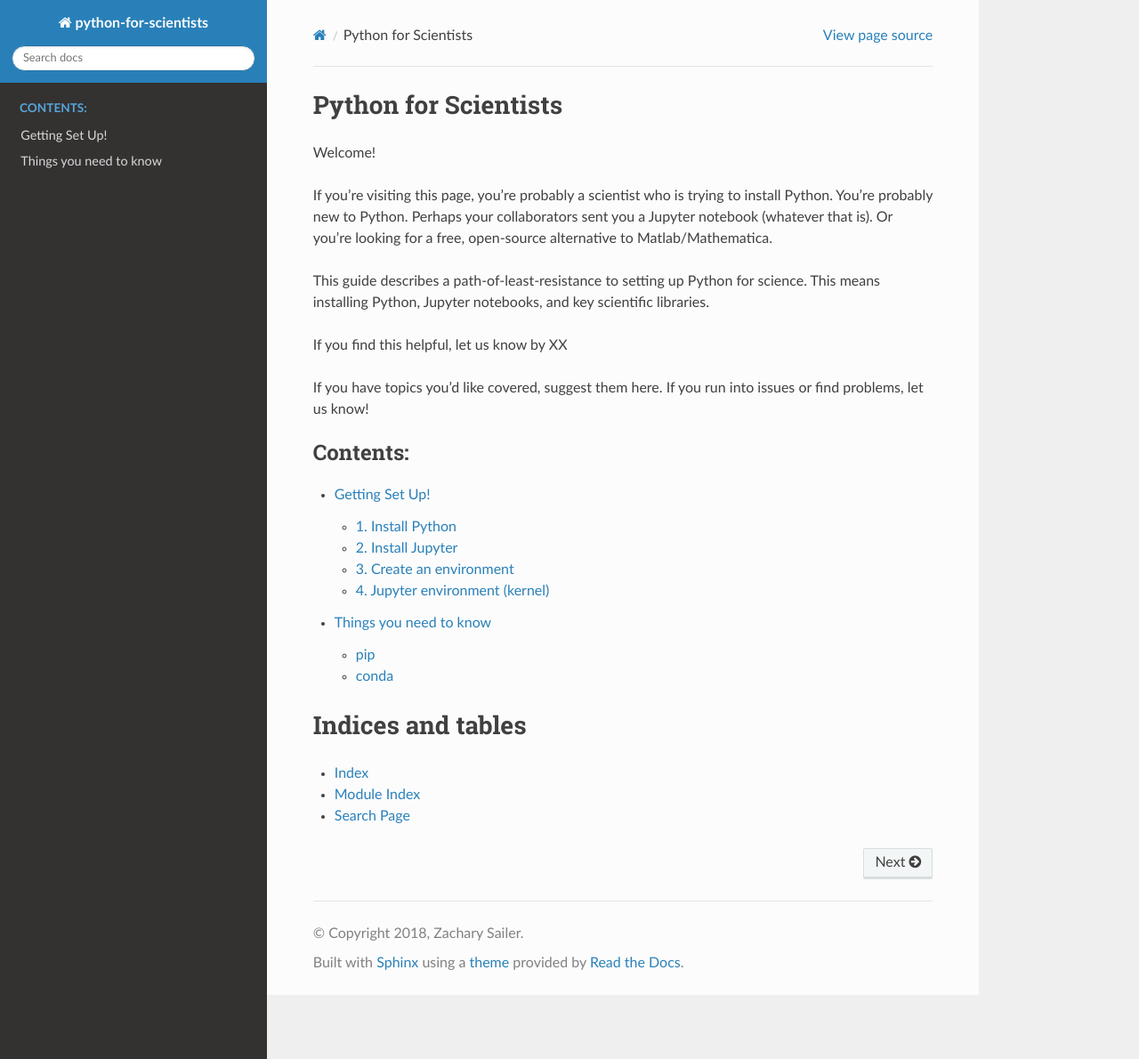
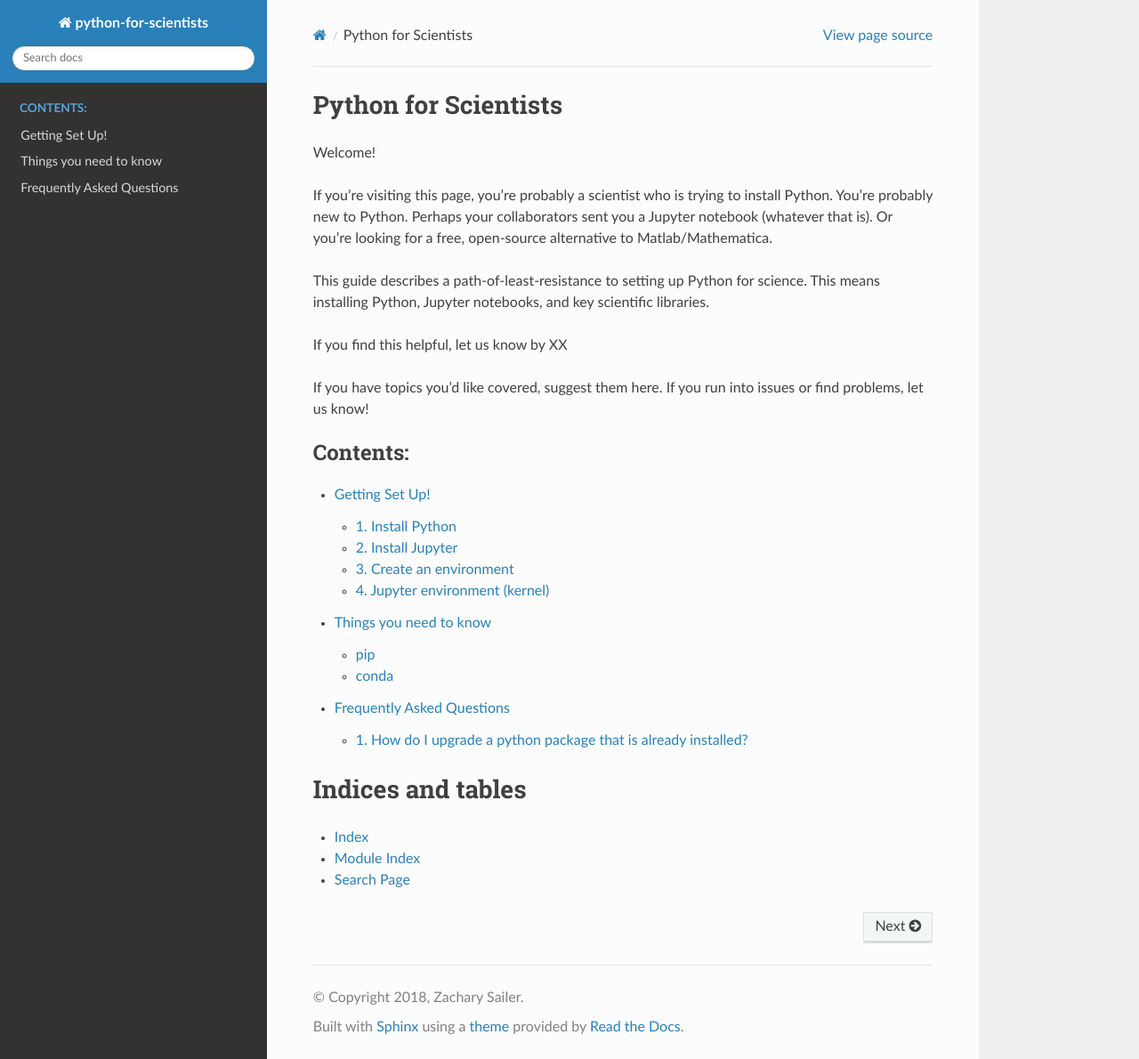
Before and after one commit to Zsailer/python-for-scientists, a Sphinx documentation site: the page built from docs/index.rst, in a window 1280 px wide and 1190 px high. Shown: the whole window at 89% size. Built offline with Sphinx 7.4.7 and the Read the Docs theme 2.0.0, drawn with Linux system fonts in a browser that asks for light colours.

Commit message:
add a FAQ page

```diff
--- /dev/null
+++ b/docs/_pages/FAQ.rst
@@ -0,0 +1,6 @@
+Frequently Asked Questions
+==========================
+
+
+1. How do I upgrade a python package that is already installed?
+---------------------------------------------------------------
--- a/docs/index.rst
+++ b/docs/index.rst
@@ -22,7 +22,7 @@
 
    _pages/quick_guide.rst
    _pages/things_to_know.rst
-
+   _pages/FAQ.rst
 
 Indices and tables
 ==================
```
